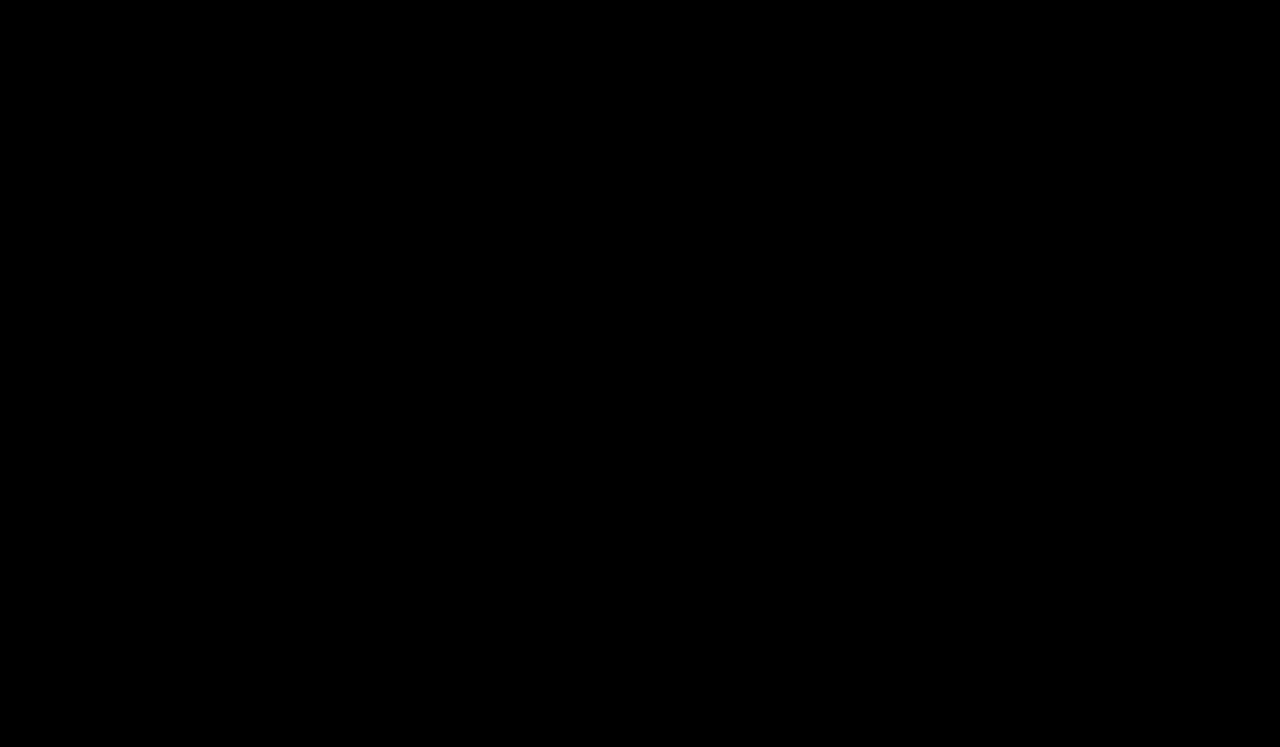
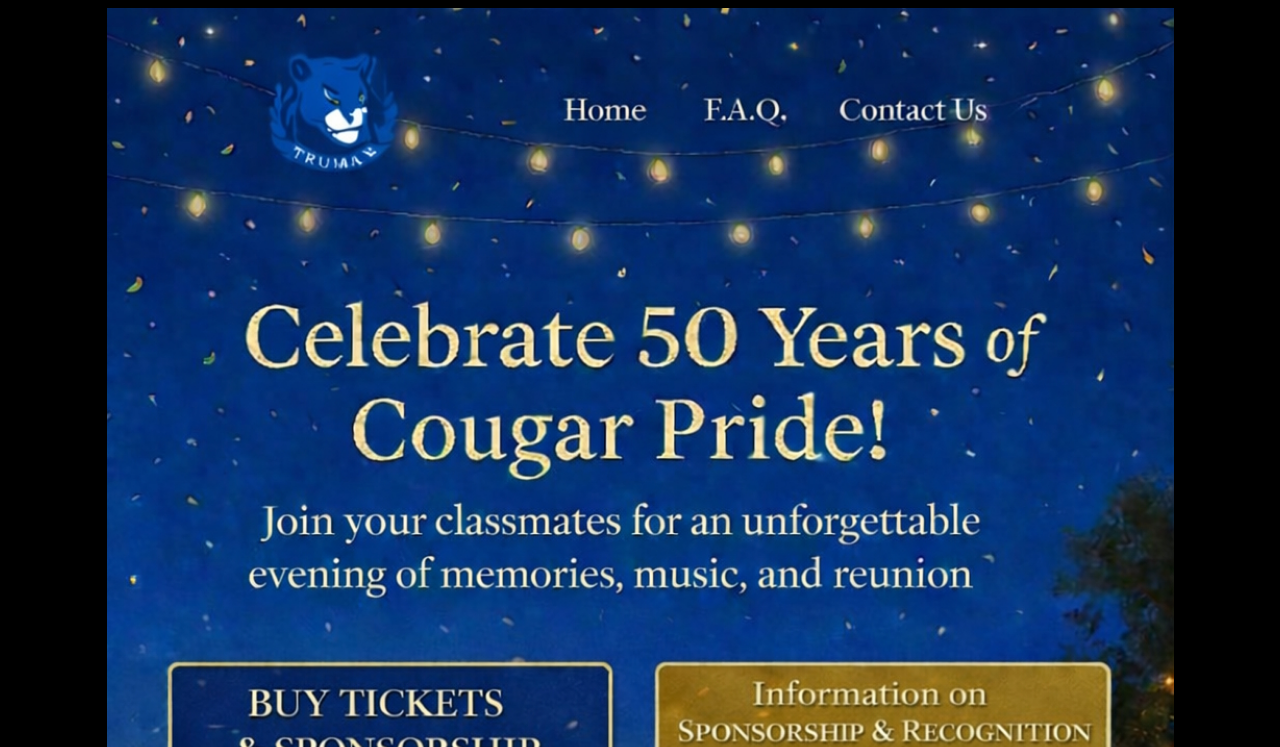
Before and after one commit to TrumanReunion76/Site-Demo, a plain HTML site: page index.html in a window 1280 px wide. Shown: the top 747 px of the page. Drawn offline with Linux system fonts and the light colour scheme.

Commit message:
Add files via upload
Trying jpg

```diff
--- a/data/file/style.css
+++ b/data/file/style.css
@@ -3,7 +3,7 @@ background-color: black;
 }
 
 .bg-image{
-    background-image: url('data/img/Home.png'); /*add leading slash to filepath for local machine*/
+    background-image: url('/data/img/Home.jpg'); /*add leading slash to filepath for local machine*/
     background-size: contain;
     background-attachment: scroll;
     background-repeat: no-repeat;
```
Also changed, not shown: data/img/Home.jpg (added).
